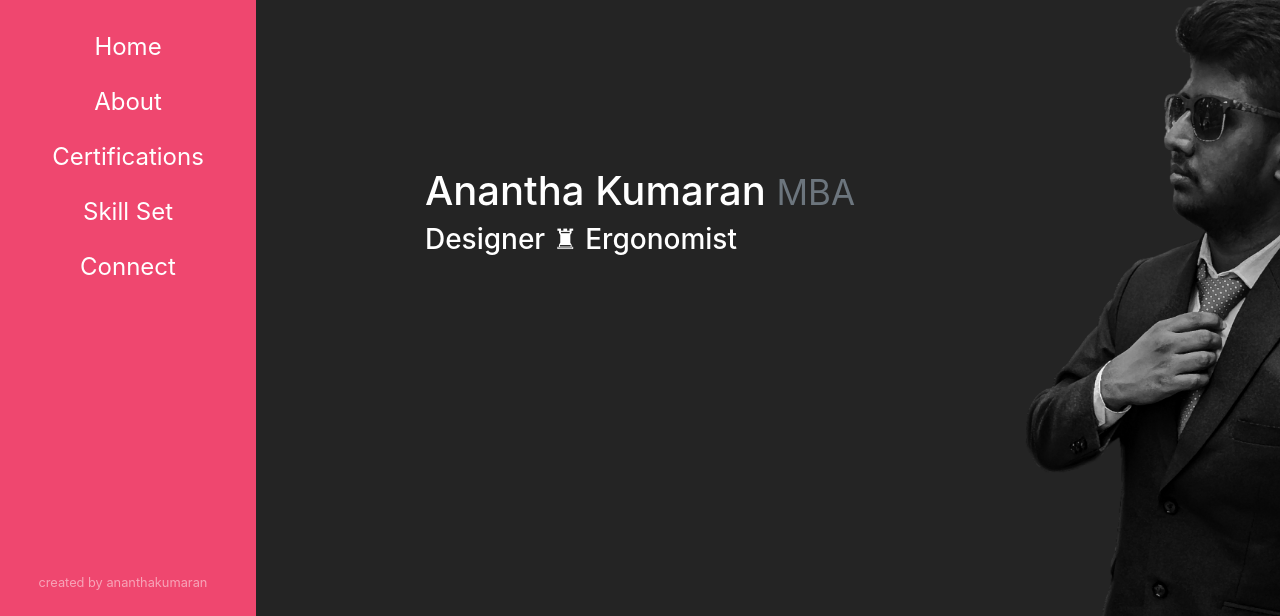
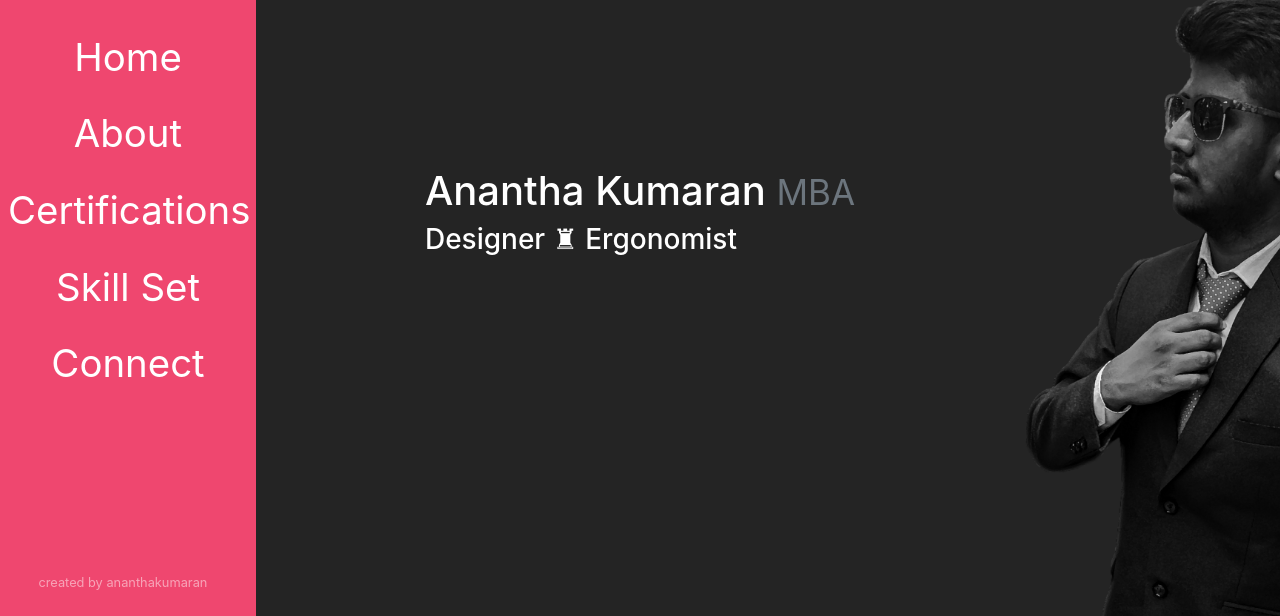
Before and after one commit to infinite-youngman/ak, a plain HTML site: page index.html in a window 1280 px wide. Shown: the part 184-800 px from the top of the page. Drawn offline with nearby package versions, Linux system fonts and the light colour scheme.

Commit message:
Update ananth.css

```diff
--- a/ananth.css
+++ b/ananth.css
@@ -33,7 +33,7 @@ body, html{height: 100%; width: 100%; color: white;}
   margin-bottom: 3px;
   text-decoration: none;
   text-align: center;
-  font-size: 3vh;
+  font-size: 3vw;
 }
 /* Active/current link */
 .sidebar a.active {
```
